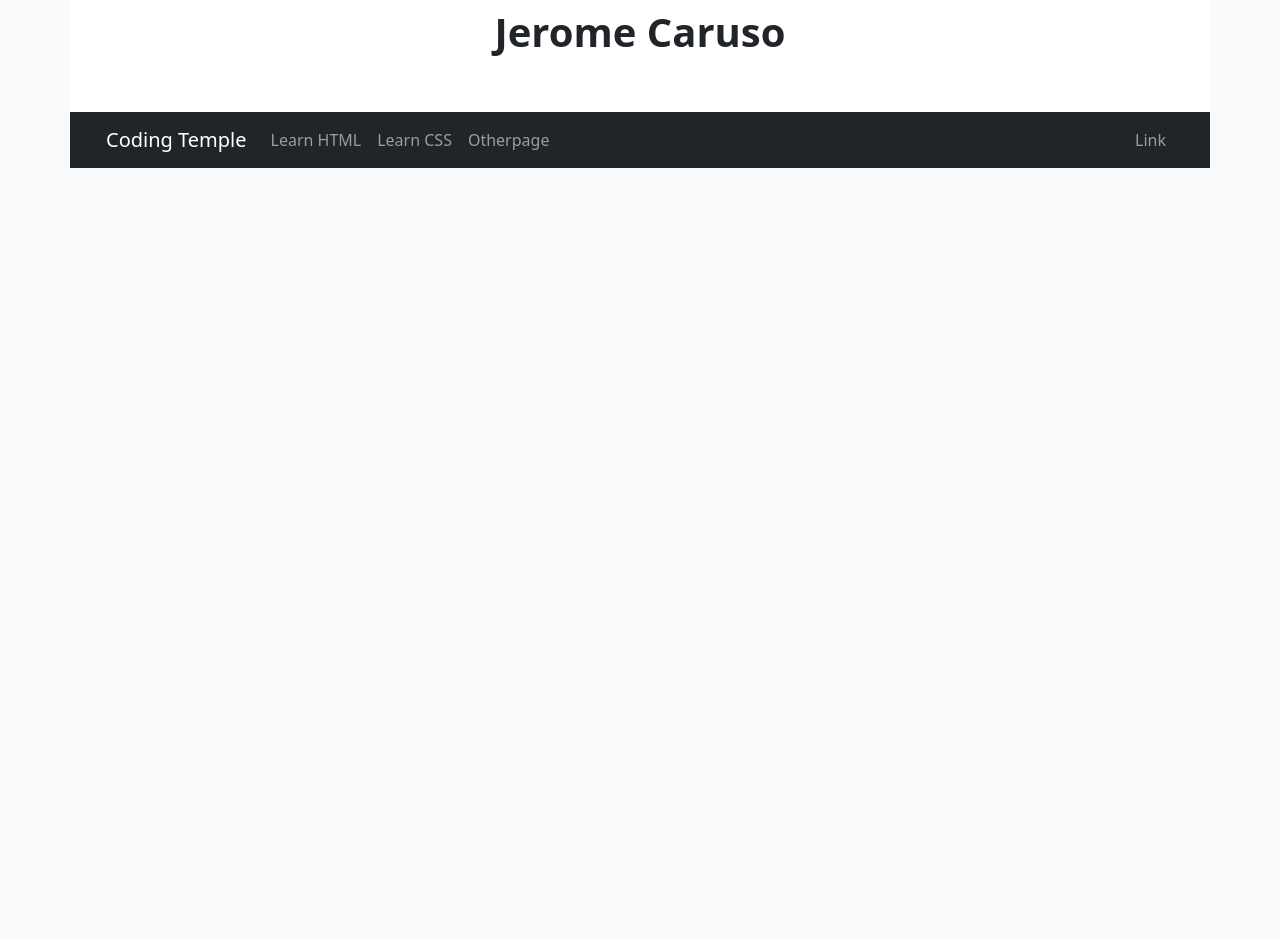
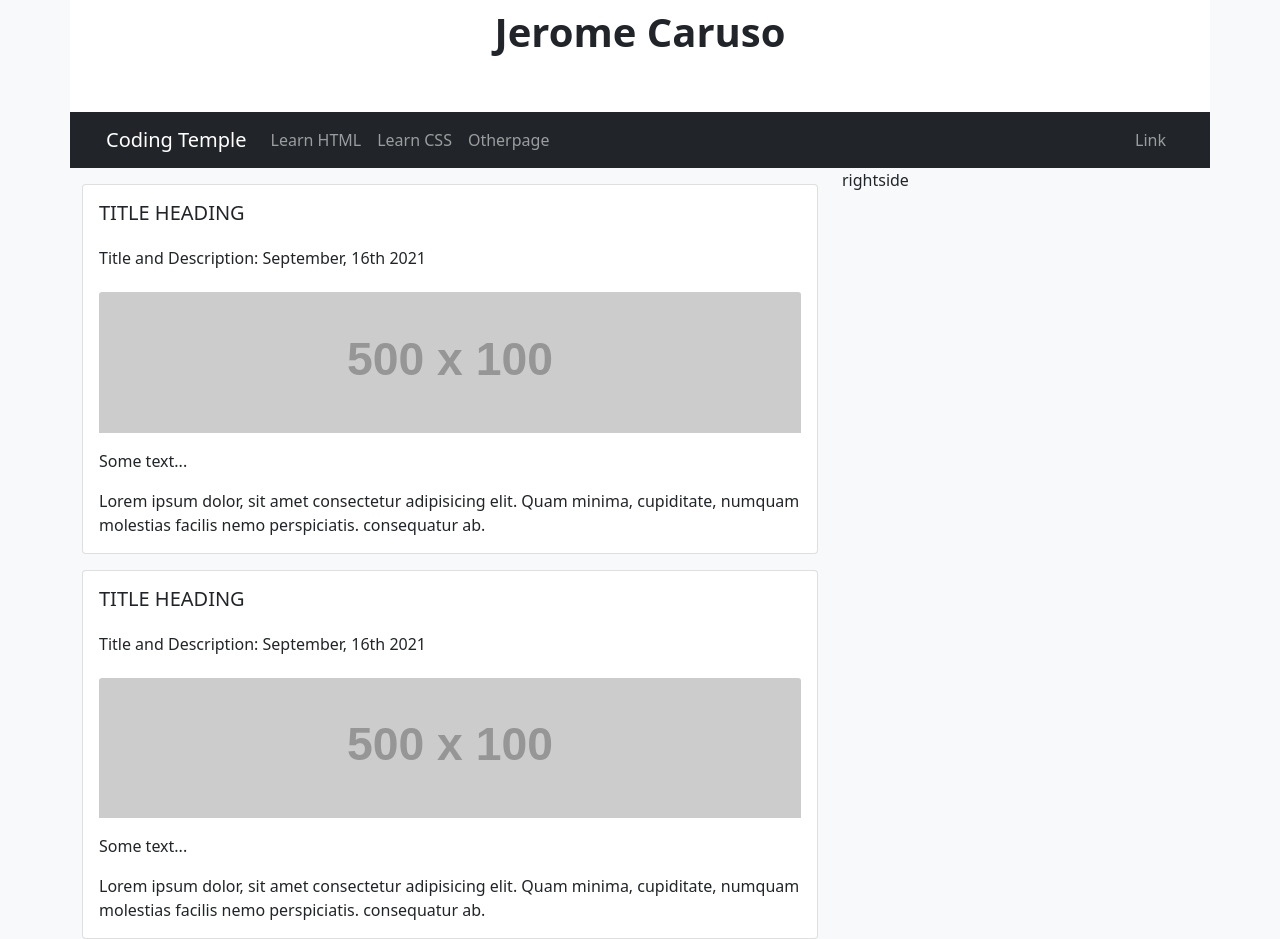
Before and after one commit to jerome0caruso/bootstrap-portfolio-layout, a plain HTML site: page index.html in a window 1280 px wide. Before the commit the page ends 800 px from the top, so only its background shows below. Drawn offline with nearby package versions, Linux system fonts and the light colour scheme; placeholder pictures from the web are drawn by us.

Commit message:
added main content

```diff
--- a/index.html
+++ b/index.html
@@ -47,6 +47,31 @@
                         </div>
                       </nav>
             </div>
+            <div class="row">
+                <div class="col-12 col-lg-8 order-1 order-lg-0">
+                    <div class="card mt-3" >
+                        <div class="card-body">
+                            <h5 class="card-title">TITLE HEADING</h5>
+                            <h6 class="card-subtitle my-4">Title and Description: September, 16th 2021</h6>
+                            <img src="https://via.placeholder.com/500x100" class="card-img-top" alt="...">
+                            <p class="card-text mt-3">Some text...</p>
+                            <p class="card-text">Lorem ipsum dolor, sit amet consectetur adipisicing elit. Quam minima, cupiditate, numquam molestias facilis nemo perspiciatis. consequatur ab.</p>
+                        </div>
+                      </div>
+                      <div class="card mt-3" >
+                        <div class="card-body">
+                            <h5 class="card-title">TITLE HEADING</h5>
+                            <h6 class="card-subtitle my-4">Title and Description: September, 16th 2021</h6>
+                            <img src="https://via.placeholder.com/500x100" class="card-img-top" alt="...">
+                            <p class="card-text mt-3">Some text...</p>
+                            <p class="card-text">Lorem ipsum dolor, sit amet consectetur adipisicing elit. Quam minima, cupiditate, numquam molestias facilis nemo perspiciatis. consequatur ab.</p>
+                        </div>
+                      </div>
+                </div>
+                <div class="col-12 col-lg-4 order-0 order-lg-1">
+                    rightside
+                </div>
+            </div>
 
 
 
```
